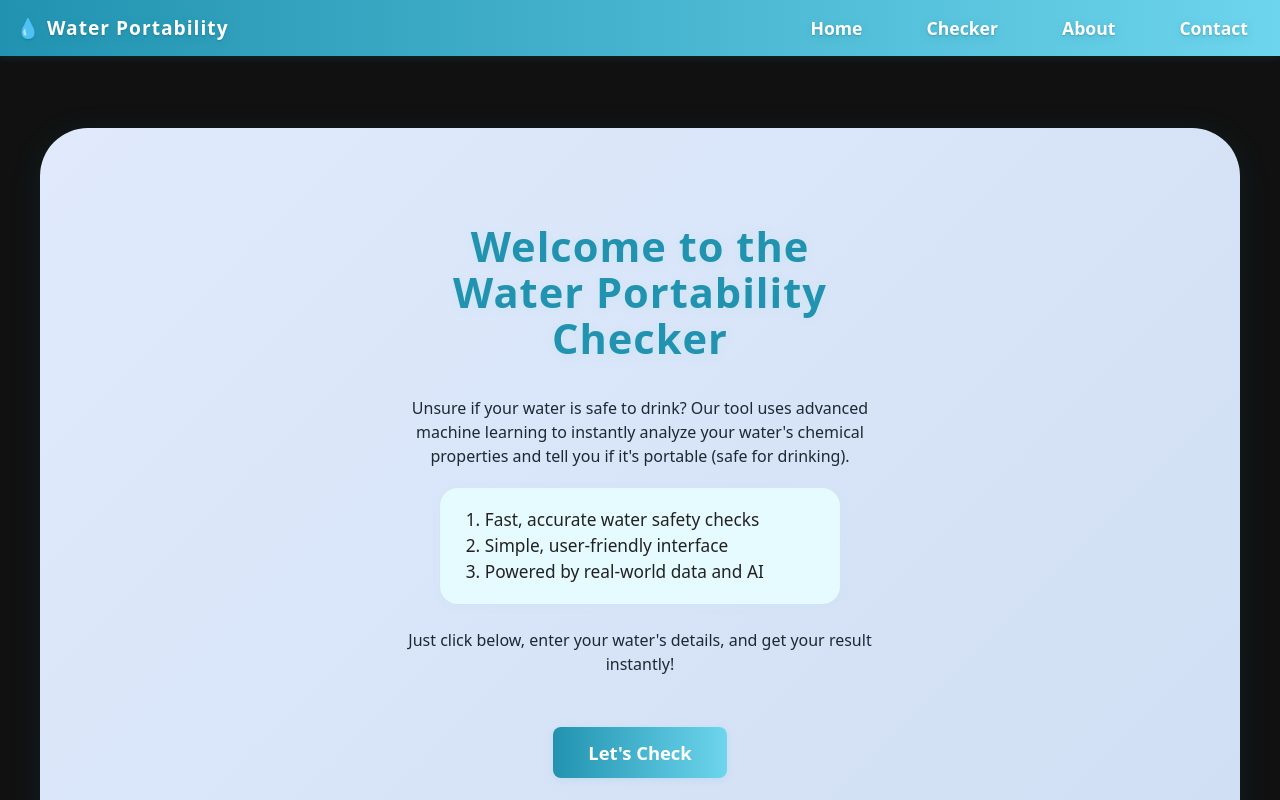
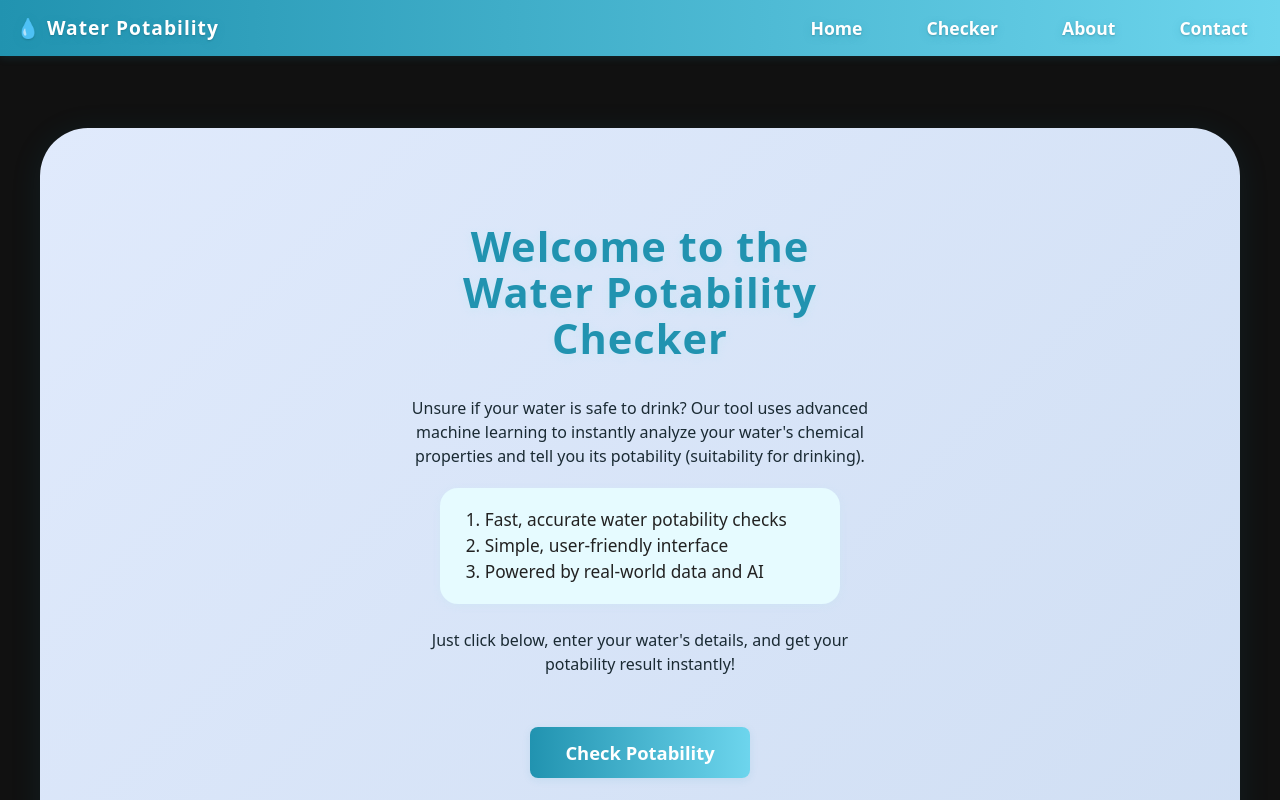
Before and after one commit to HarshavardhanKurtkoti/water_portability_front_end, a React (Vite) app: page / in a window 1280 px wide. Shown: the top 800 px of the page. Built offline with nearby package versions, Linux system fonts and the light colour scheme.

Commit message:
modified:   src/App.jsx

```diff
--- a/src/App.jsx
+++ b/src/App.jsx
@@ -12,7 +12,7 @@ function NavBar({ setCurrentPage }) {
   };
   return (
     <nav className="navbar">
-      <div className="navbar-logo">💧 Water Portability</div>
+      <div className="navbar-logo">💧 Water Potability</div>
       <button
         className="navbar-hamburger"
         aria-label="Toggle navigation menu"
@@ -40,9 +40,9 @@ function Home({ onCheck }) {
   };
   return (
     <div className="home-page">
-      <h1>Welcome to the Water Portability Checker</h1>
+      <h1>Welcome to the Water Potability Checker</h1>
       <p>
-        Unsure if your water is safe to drink? Our tool uses advanced machine learning to instantly analyze your water's chemical properties and tell you if it's portable (safe for drinking).
+        Unsure if your water is safe to drink? Our tool uses advanced machine learning to instantly analyze your water's chemical properties and tell you its potability (suitability for drinking).
       </p>
       <div style={{margin: '1.2rem 0', display: 'flex', flexDirection: 'column', alignItems: 'center', maxWidth: 400, marginLeft: 'auto', marginRight: 'auto'}}>
         <div style={{
@@ -57,16 +57,16 @@ function Home({ onCheck }) {
           boxSizing: 'border-box',
         }}>
           <ol style={{margin: 0, paddingLeft: '1.2em', color: '#222', fontSize: '1.08rem', fontWeight: 500, wordBreak: 'break-word'}}>
-            <li>Fast, accurate water safety checks</li>
+            <li>Fast, accurate water potability checks</li>
             <li>Simple, user-friendly interface</li>
             <li>Powered by real-world data and AI</li>
           </ol>
         </div>
       </div>
       <p style={{marginTop: '1.5rem', fontWeight: 500}}>
-        Just click below, enter your water's details, and get your result instantly!
+        Just click below, enter your water's details, and get your potability result instantly!
       </p>
-      <button className="check-btn" onClick={handleCheck} style={{marginTop: '2.2rem', fontSize: '1.15rem', padding: '0.8rem 2.2rem', borderRadius: '8px', background: 'linear-gradient(90deg, #2193b0 0%, #6dd5ed 100%)', color: '#fff', fontWeight: 'bold', border: 'none', cursor: 'pointer', boxShadow: '0 2px 8px rgba(33, 147, 176, 0.10)'}}>Let's Check</button>
+      <button className="check-btn" onClick={handleCheck} style={{marginTop: '2.2rem', fontSize: '1.15rem', padding: '0.8rem 2.2rem', borderRadius: '8px', background: 'linear-gradient(90deg, #2193b0 0%, #6dd5ed 100%)', color: '#fff', fontWeight: 'bold', border: 'none', cursor: 'pointer', boxShadow: '0 2px 8px rgba(33, 147, 176, 0.10)'}}>Check Potability</button>
     </div>
   );
 }
@@ -78,14 +78,14 @@ function About({ setCurrentPage }) {
       <div style={{ fontSize: '3.5rem', marginBottom: '0.5rem' }}>💧</div>
       <h1>About This Project</h1>
       <p>
-        The Water Portability Checker is a web application designed to help users quickly assess the safety of water for drinking purposes. By inputting various chemical parameters, users can instantly find out if their water sample is considered portable (safe for drinking).
+        The Water Potability Checker is a web application designed to help users quickly assess the potability of water for drinking purposes. By inputting various chemical parameters, users can instantly find out if their water sample is considered potable (safe for drinking).
       </p>
       {/* How it works section */}
       <h2 style={{ marginTop: '2rem', color: '#2193b0' }}>How It Works</h2>
       <ol style={{ textAlign: 'left', maxWidth: 420, margin: '1.2rem auto', background: '#e3f6fd', borderRadius: 12, padding: '1rem 1.5rem', boxShadow: '0 2px 8px #b2ebf233' }}>
         <li>Enter water quality parameters (pH, Hardness, Solids, etc.).</li>
         <li>Your data is securely sent to a backend machine learning model trained on real-world datasets.</li>
-        <li>You receive an instant prediction on water portability.</li>
+        <li>You receive an instant prediction on water potability.</li>
       </ol>
       {/* Technologies Used section with badges/icons */}
       <h2 style={{ marginTop: '2rem', color: '#2193b0' }}>Technologies Used</h2>
@@ -123,7 +123,7 @@ function About({ setCurrentPage }) {
       </div>
       {/* Disclaimer */}
       <div style={{ margin: '1.5rem 0', background: '#fffbe6', color: '#b26a00', borderRadius: 8, padding: '0.8rem 1.2rem', fontSize: '0.98rem', boxShadow: '0 1px 4px #b2ebf233' }}>
-        <strong>Disclaimer:</strong> This tool provides predictions based on a machine learning model and public datasets. It is not a substitute for certified laboratory testing. Always consult local authorities for critical water safety decisions.
+        <strong>Disclaimer:</strong> This tool provides predictions based on a machine learning model and public datasets. It is not a substitute for certified laboratory testing. Always consult local authorities for critical water potability decisions.
       </div>
       <p style={{ marginTop: '2rem', fontWeight: 500, textAlign: 'center' }}>
         <strong>Created by Harshavardhan Kurtkoti.</strong>
@@ -144,7 +144,7 @@ function Footer() {
   return (
     <footer className="footer">
       <div className="footer-content">
-        <span>💧 Water Portability Checker &copy; 2025 Harshavardhan. All rights reserved.</span>
+        <span>💧 Water Potability Checker &copy; 2025 Harshavardhan. All rights reserved.</span>
         <span className="footer-divider">|</span>
         <a href="https://portflio-website-azure.vercel.app/" target="_blank" rel="noopener noreferrer">Portfolio</a>
       </div>
@@ -205,7 +205,7 @@ function App() {
       const data = await response.json();
       setResult(data);
     } catch (err) {
-      setError('Failed to check water portability.');
+      setError('Failed to check water potability.');
     } finally {
       setLoading(false);
       setShowWaitDialog(false);
@@ -220,7 +220,7 @@ function App() {
       {currentPage === 'about' && <About setCurrentPage={setCurrentPage} />}
       {currentPage === 'checker' && (
         <>
-          <h1>Water Portability Checker</h1>
+          <h1>Water Potability Checker</h1>
           <form onSubmit={handleSubmit} className="water-form">
             {Array.from({ length: Math.ceil(Object.keys(form).length / 2) }).map((_, rowIdx) => (
               <div className="form-row" key={rowIdx}>
@@ -257,7 +257,7 @@ function App() {
                 )}
               </>
             ) : (
-              <button type="submit">Check Portability</button>
+              <button type="submit">Check Potability</button>
             )}
           </form>
           {error && <p className="error">{error}</p>}
@@ -266,9 +266,9 @@ function App() {
               <div className="result-icon">
                 {result.prediction && result.prediction.toLowerCase() === 'potable' ? '🟢💧' : '⚠️'}
               </div>
-              <h2>Result</h2>
+              <h2>Potability Result</h2>
               <div className="result-text" style={{ color: result.prediction && result.prediction.toLowerCase() === 'potable' ? '#2e7d32' : '#e57373' }}>
-                Water is <strong>{result.prediction}</strong>
+                Water Potability: <strong>{result.prediction}</strong>
               </div>
             </div>
           )}
```
